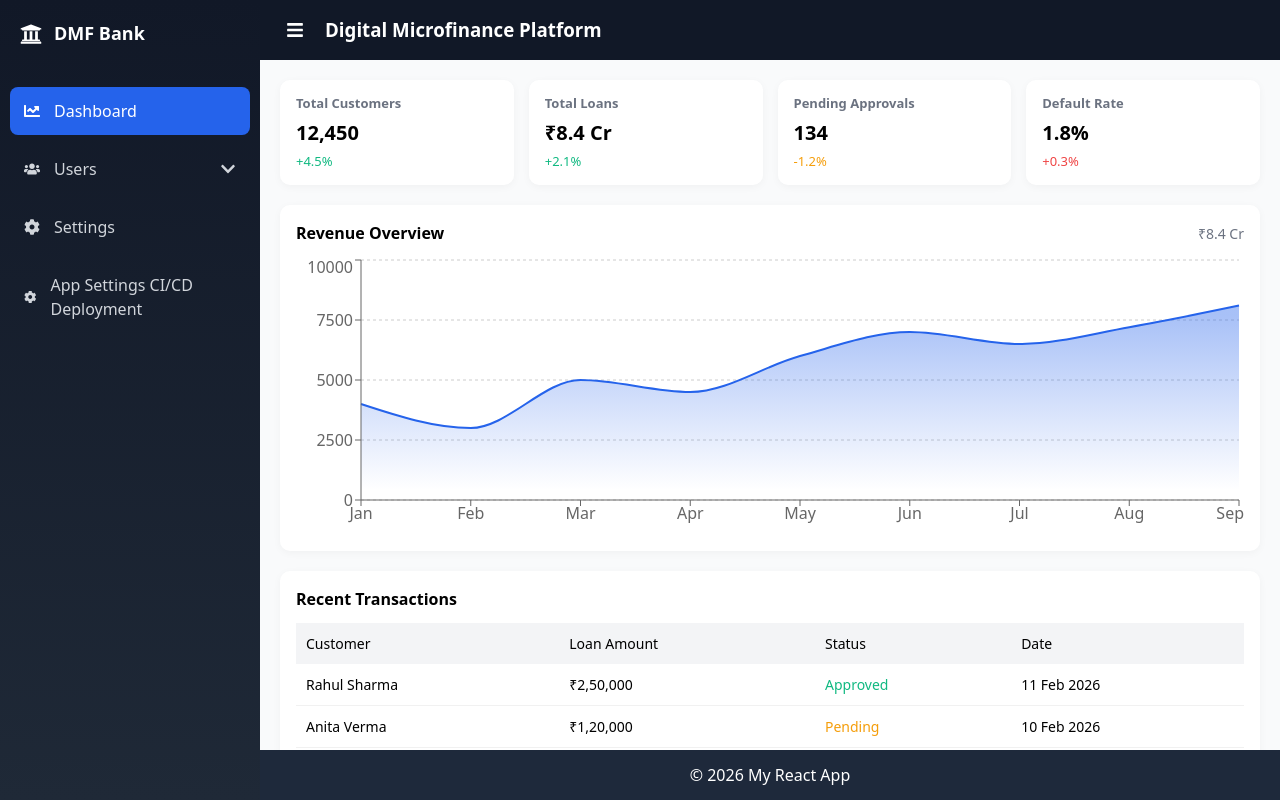
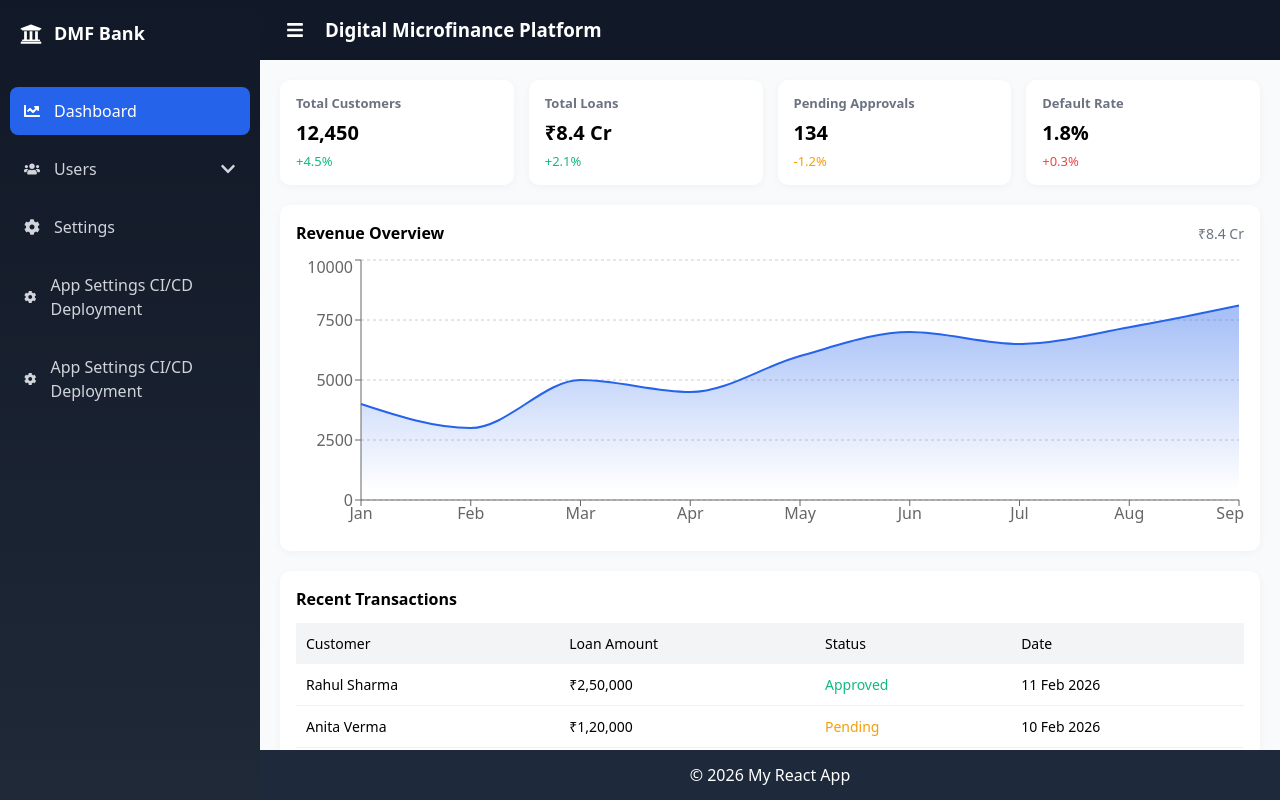
Before and after one commit to Rahul7549/digital_microfinance_platform_ui, a React (Vite) app: page / in a window 1280 px wide. Built offline with nearby package versions, Linux system fonts and the light colour scheme.

Commit message:
test cicd

```diff
--- a/src/components/layout/Sidebar.jsx
+++ b/src/components/layout/Sidebar.jsx
@@ -118,6 +118,17 @@ export default function Sidebar({ collapsed }) {
           {!collapsed && <span>App Settings CI/CD Deployment</span>}
         </NavLink>
 
+
+        <NavLink
+          to="/settings"
+          className={({ isActive }) =>
+            `menu-item ${isActive ? "active" : ""}`
+          }
+        >
+          <FaCog />
+          {!collapsed && <span>App Settings CI/CD Deployment</span>}
+        </NavLink>
+
       </nav>
     </aside>
   );
```
